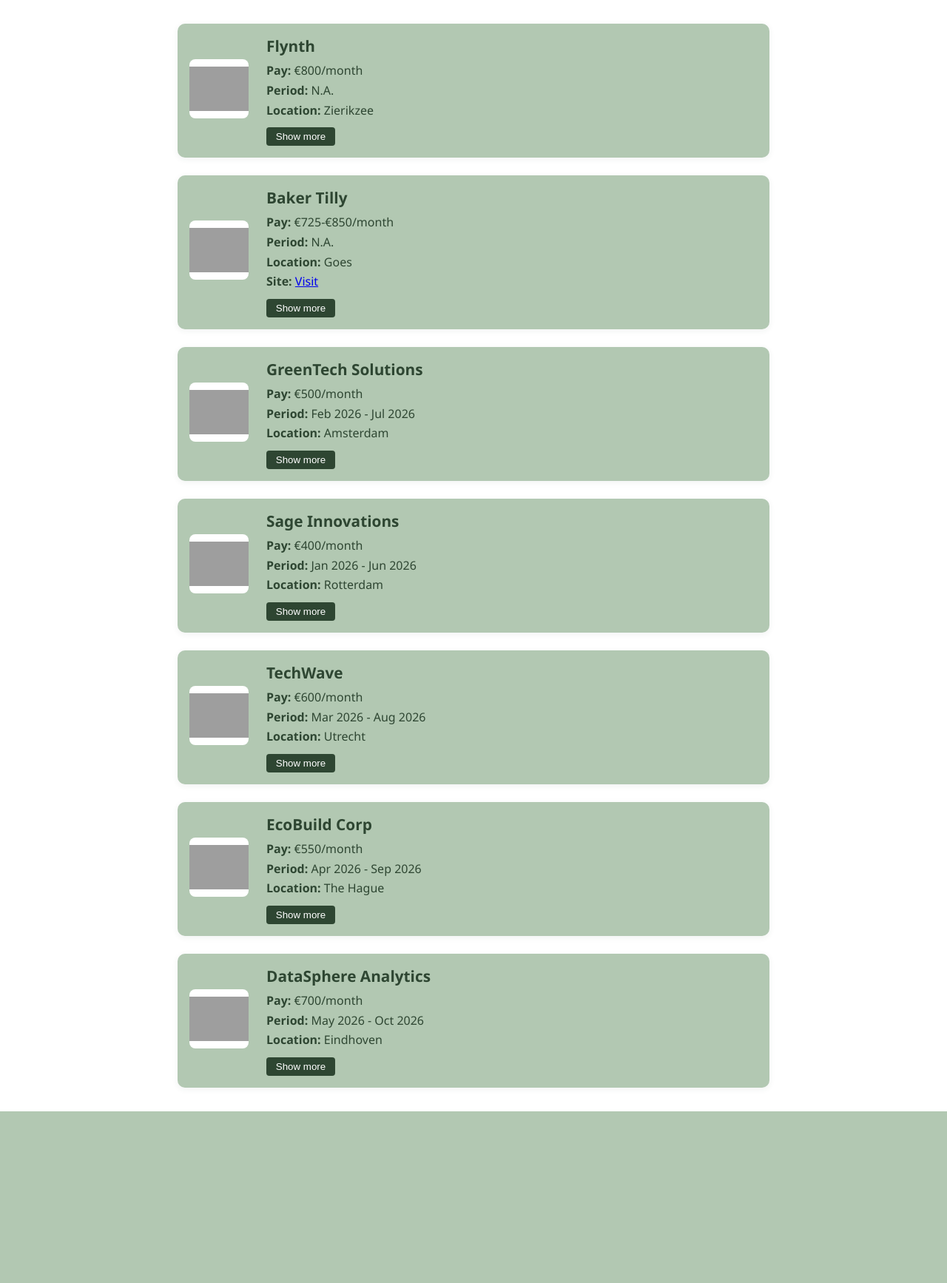
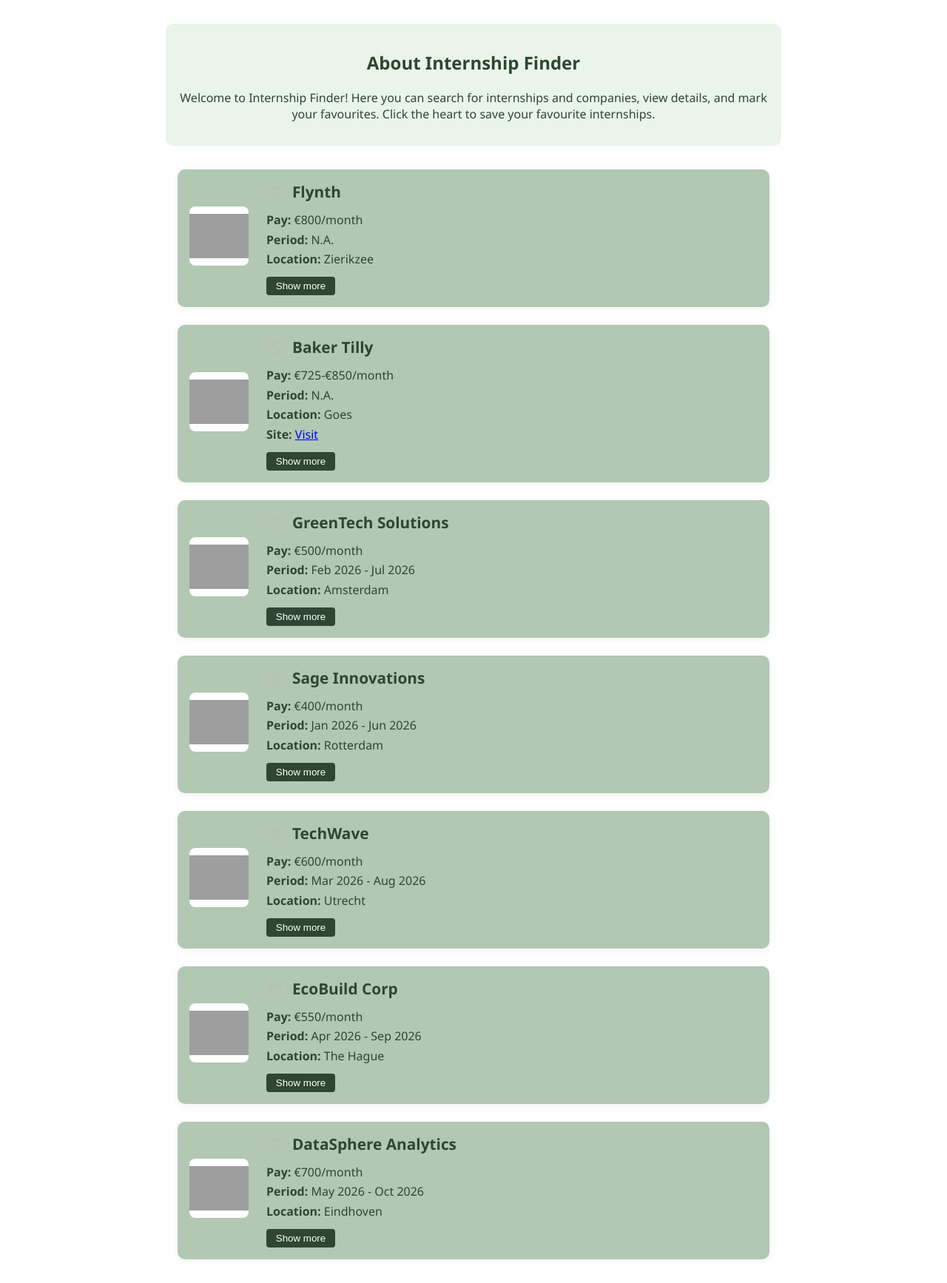
Before and after one commit to JuulDekker/stagesite, a Flask app: page / in a window 1280 px wide. Shown: the part 140-1874 px from the top of the page at 74% size. Before the commit the page ends 1642 px from the top, so only its background shows below. Run offline with Flask 3, Linux system fonts and the light colour scheme; grey boxes are pictures that could not be loaded.

Commit message:
Add about section and favorite option

```diff
--- a/static/style.css
+++ b/static/style.css
@@ -115,3 +115,23 @@ main {
     padding: 0.5rem;
     border-radius: 6px;
 }
+
+.about {
+    background: #eaf4ea;
+    border-radius: 10px;
+    padding: 1rem;
+    margin: 2rem auto 2rem auto;
+    max-width: 800px;
+    text-align: center;
+}
+.favorite {
+    cursor: pointer;
+    font-size: 1.5rem;
+    color: #bbb;
+    margin-right: 0.5rem;
+    transition: color 0.2s;
+    vertical-align: middle;
+}
+.favorite.favorited {
+    color: #e57373;
+}
--- a/templates/index.html
+++ b/templates/index.html
@@ -6,6 +6,12 @@
     <title>Internship Finder</title>
     <link rel="stylesheet" href="{{ url_for('static', filename='style.css') }}">
 </head>
+<script>
+function toggleFavorite(el) {
+    el.classList.toggle('favorited');
+    el.innerHTML = el.classList.contains('favorited') ? '❤' : '♡';
+}
+</script>
 <body>
     <header>
         <h1>Internship Finder</h1>
@@ -14,6 +20,12 @@
             <button type="submit">Search</button>
         </form>
     </header>
+    <section class="about">
+    <h2>About Internship Finder</h2>
+    <p>
+        Welcome to Internship Finder! Here you can search for internships and companies, view details, and mark your favourites. Click the heart to save your favourite internships.
+    </p>
+    </section>
     <main>
         {% if companies %}
             {% for company in companies %}
@@ -22,7 +34,9 @@
                         <img src="{{ url_for('static', filename='logos/' + company.logo) }}" alt="{{ company.name }} logo">
                     </div>
                     <div class="info">
-                        <h2>{{ company.name }}</h2>
+                        <h2>
+                            <span class="favorite" onclick="toggleFavorite(this)">&#9825;</span>
+                            {{ company.name }}</h2>
                         <ul>
                             <li><strong>Pay:</strong> {{ company.pay }}</li>
                             <li><strong>Period:</strong> {{ company.period }}</li>
```
